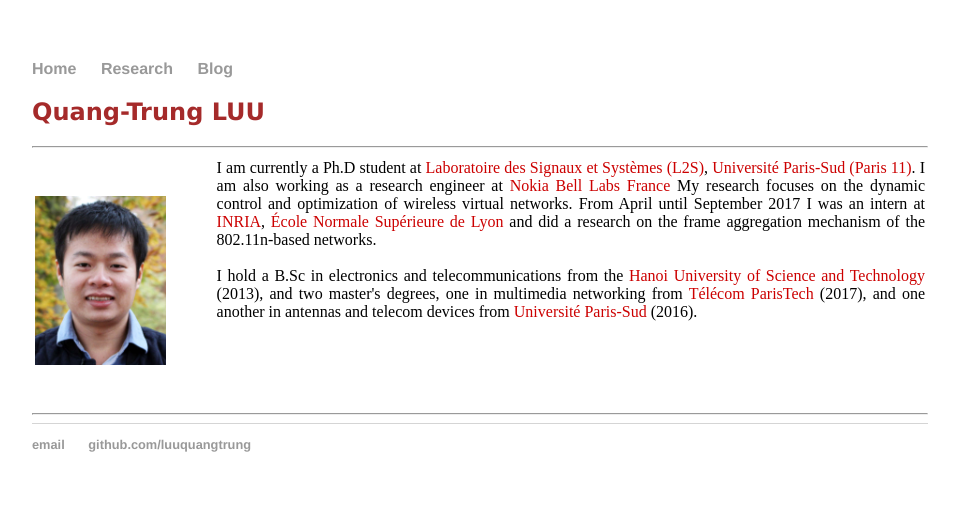
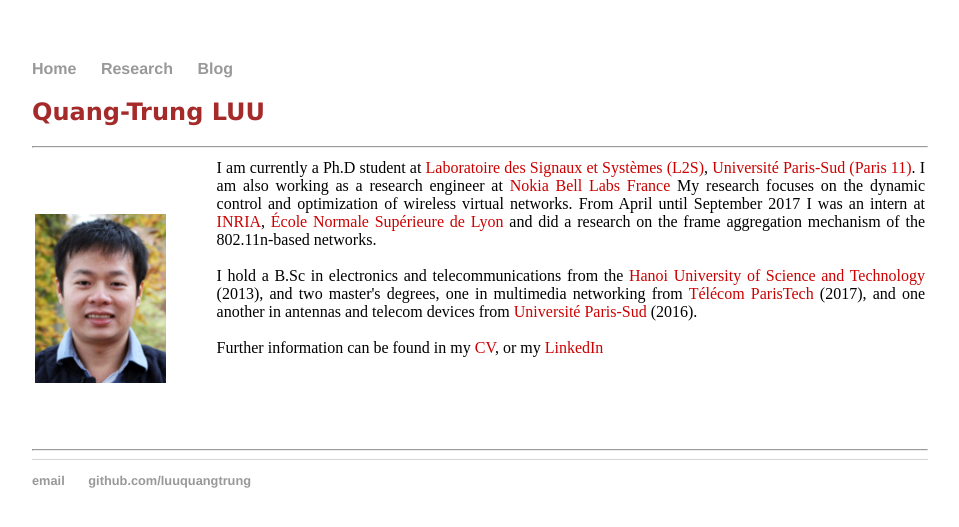
Before and after one commit to luuquangtrung/luuquangtrung.github.io_v1, a Jekyll site: the page built from index.html, in a window 1280 px wide. Shown: the top 527 px of the page, without its empty margins (160-1119 px from the left). Built offline with Jekyll 4.4.1, drawn with Linux system fonts in a browser that asks for light colours.

Commit message:
Update index.html

```diff
--- a/index.html
+++ b/index.html
@@ -32,6 +32,11 @@ title: Quang-Trung Luu
 		I hold a B.Sc in electronics and telecommunications from the <a href="https://en.hust.edu.vn/" target="_blank" rel="nofollow" style="color: #cc0000">Hanoi University of Science and Technology</a> (2013),
 		and two master's degrees, one in multimedia networking from <a href="http://www.telecom-paristech.fr/" target="_blank" rel="nofollow" style="color: #cc0000">Télécom ParisTech</a> (2017),
 		and one another in antennas and telecom devices from <a href="http://www.u-psud.fr/" target="_blank" rel="nofollow" style="color: #cc0000">Université Paris-Sud</a> (2016).
+
+		<div>&nbsp;</div>
+
+		Further information can be found in my <a href="https://www.dropbox.com/s/ohpvy27njo31u9n/LUU_Quang-Trung_CV_en.pdf?dl=0" style="color: #cc0000">CV</a>,
+		or my <a href="https://www.linkedin.com/in/luuquangtrung/" style="color: #cc0000">LinkedIn</a>
 </div>
 <p>&nbsp;</p>
         </td>
```
